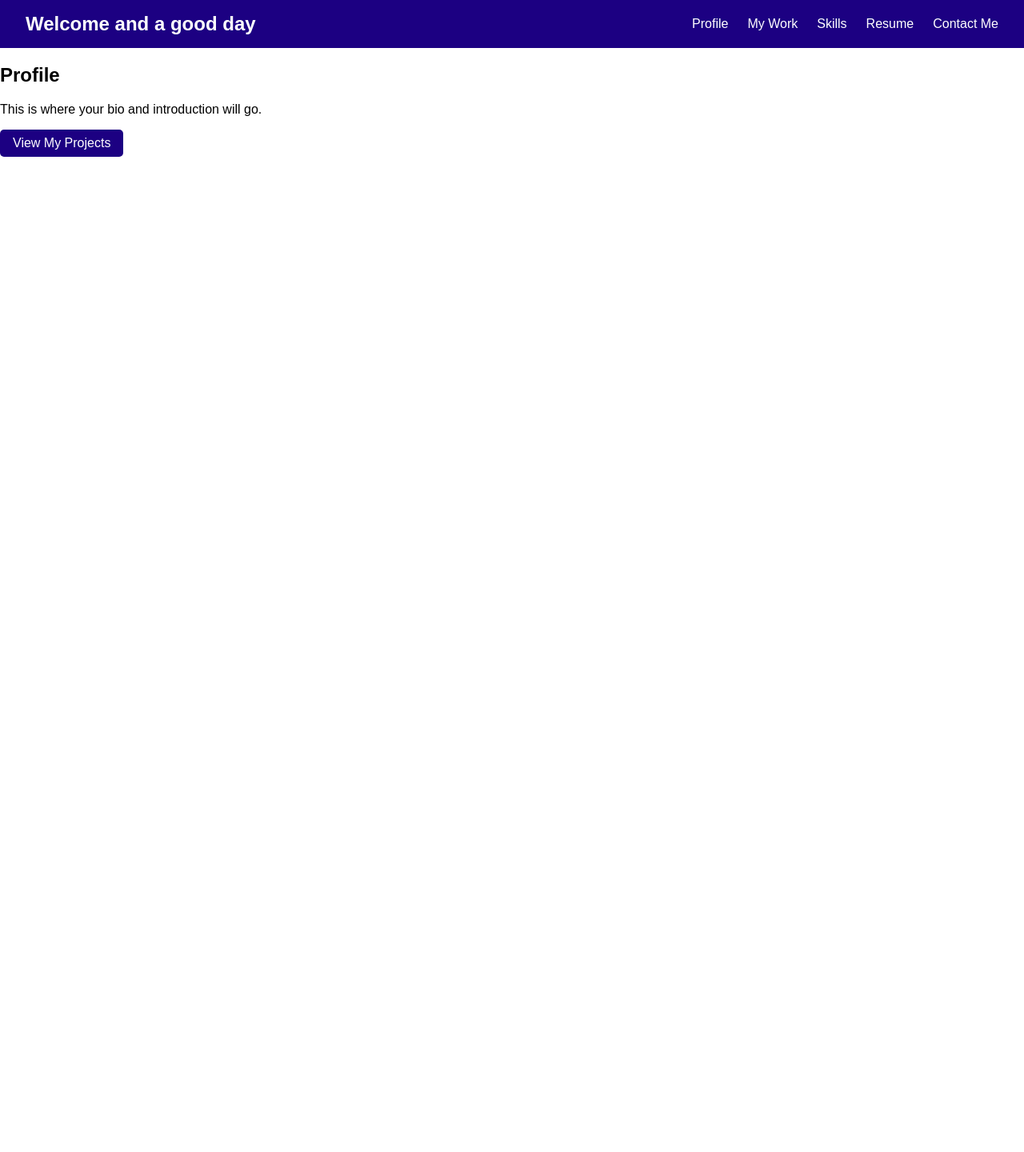
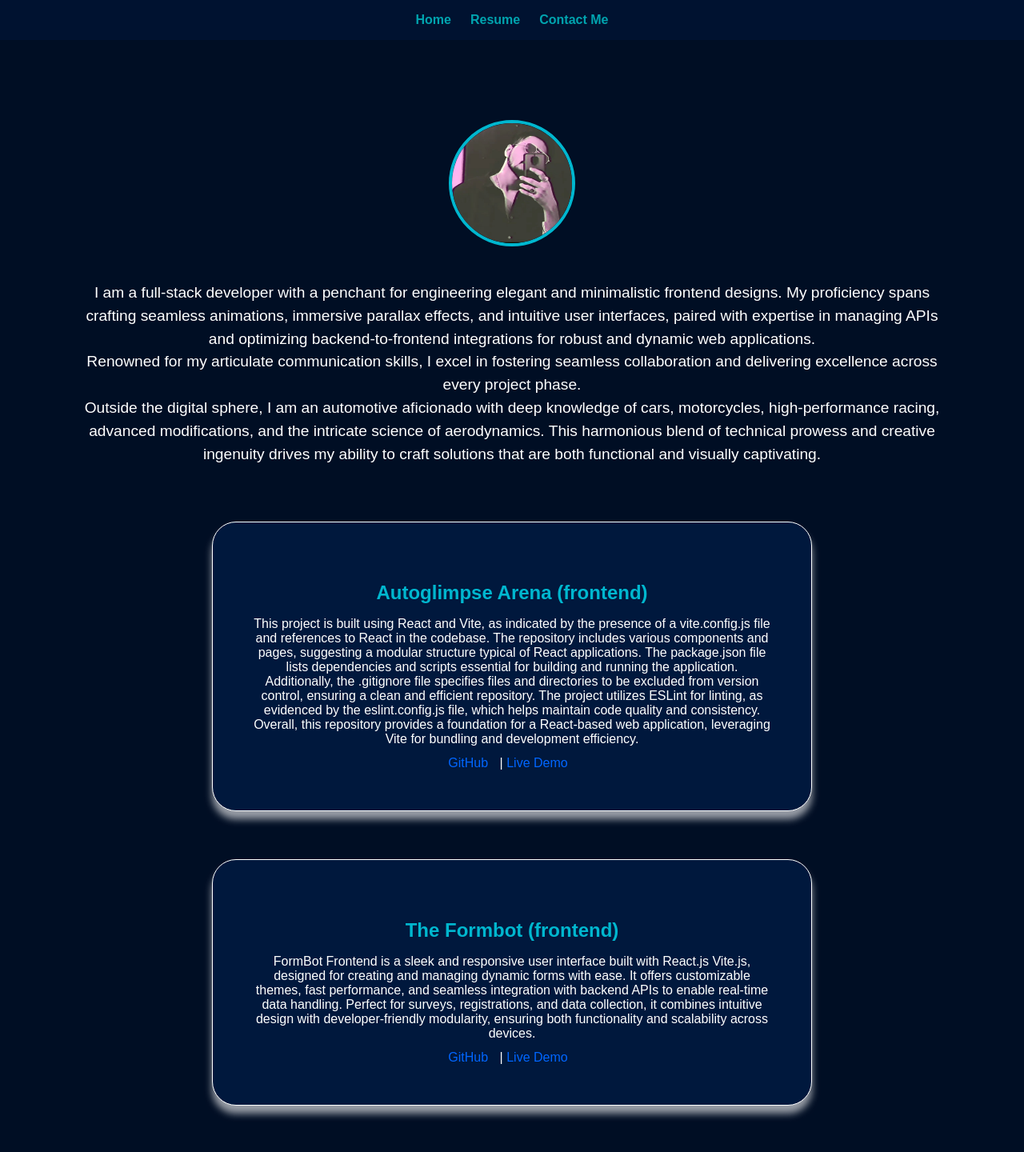
Before and after one commit to ankitsingh11411/port_frontend, a React (Vite) app: page / in a window 1280 px wide. Shown: the top 1440 px of the page at 80% size. Before the commit the page ends 800 px from the top, so only its background shows below. Built offline with nearby package versions, Linux system fonts and the light colour scheme.

Commit message:
removed backend for projects

```diff
--- a/package.json
+++ b/package.json
@@ -10,6 +10,7 @@
     "preview": "vite preview"
   },
   "dependencies": {
+    "axios": "^1.7.9",
     "react": "^18.3.1",
     "react-dom": "^18.3.1",
     "react-router-dom": "^7.0.2"
--- a/src/App.jsx
+++ b/src/App.jsx
@@ -2,8 +2,6 @@ import React from 'react';
 import { BrowserRouter as Router, Route, Routes } from 'react-router-dom';
 import Navbar from './components/Navbar';
 import Profile from './components/Profile';
-import Projects from './components/Projects';
-import Skills from './components/Skills';
 import Resume from './components/Resume';
 import Contact from './components/Contact';
 
@@ -14,8 +12,6 @@ function App() {
         <Navbar />
         <Routes>
           <Route path="/" element={<Profile />} />
-          <Route path="/projects" element={<Projects />} />
-          <Route path="/skills" element={<Skills />} />
           <Route path="/resume" element={<Resume />} />
           <Route path="/contact" element={<Contact />} />
         </Routes>
--- /dev/null
+++ b/src/assets/Project.js
@@ -0,0 +1,33 @@
+// assets/Project.js
+const projects = [
+  {
+    title: 'Autoglimpse Arena (frontend)',
+    description:
+      'This project is built using React and Vite, as indicated by the presence of a vite.config.js file and references to React in the codebase. The repository includes various components and pages, suggesting a modular structure typical of React applications. The package.json file lists dependencies and scripts essential for building and running the application. Additionally, the .gitignore file specifies files and directories to be excluded from version control, ensuring a clean and efficient repository. The project utilizes ESLint for linting, as evidenced by the eslint.config.js file, which helps maintain code quality and consistency. Overall, this repository provides a foundation for a React-based web application, leveraging Vite for bundling and development efficiency.',
+    githubLink: 'https://github.com/ankitsingh11411/ag_project',
+    deployedLink: 'https://autoglimpsearena.vercel.app/',
+  },
+  {
+    title: 'The Formbot (frontend)',
+    description:
+      'FormBot Frontend is a sleek and responsive user interface built with React.js Vite.js, designed for creating and managing dynamic forms with ease. It offers customizable themes, fast performance, and seamless integration with backend APIs to enable real-time data handling. Perfect for surveys, registrations, and data collection, it combines intuitive design with developer-friendly modularity, ensuring both functionality and scalability across devices.',
+    githubLink: 'https://github.com/ankitsingh11411/formbot_frontend',
+    deployedLink: 'https://formbot-frontend-theta.vercel.app/',
+  },
+  {
+    title: 'Autoglimpse Admin',
+    description:
+      'AutoGlimpse Admin is a robust and user-friendly admin panel designed for managing cars and operations within the AutoGlimpse Arena. Built with React.js and styled with Tailwind CSS, it offers a responsive and customizable interface for efficiently handling car data, inventory updates, and operational workflows. With features like real-time data integration, intuitive navigation, and powerful management tools, it streamlines administrative tasks while ensuring scalability and performance across devices.',
+    githubLink: 'https://github.com/ankitsingh11411/autoglimpse-admin',
+    deployedLink: 'https://autoglimpse-admin.vercel.app/',
+  },
+  {
+    title: 'Autoglimpse backend (User & Admin)',
+    description:
+      'AutoGlimpse Backend is the robust core powering the AutoGlimpse Arena and Admin panel. Built with Node.js and Express, it handles essential operations like car data management, user authentication, and API integrations. Featuring a scalable architecture, secure endpoints, and seamless communication with the frontend, it ensures efficient processing and reliable performance, making it the backbone of AutoGlimpse’s ecosystem.',
+    githubLink: 'https://github.com/ankitsingh11411/ag_backend',
+    deployedLink: 'https://github.com/ankitsingh11411/ag_backend',
+  },
+];
+
+export default projects;
--- a/src/components/Contact.jsx
+++ b/src/components/Contact.jsx
@@ -2,7 +2,7 @@ import React from 'react';
 
 function Contact() {
   return (
-    <section id="contact">
+    <section>
       <h1>Contact Me</h1>
       <form>
         <label>
--- a/src/components/Navbar.css
+++ /dev/null
@@ -1,32 +0,0 @@
-.navbar {
-  display: flex;
-  justify-content: space-between;
-  align-items: center;
-  padding: 1rem 2rem;
-  background-color: var(--primary-color);
-  color: var(--background-color);
-}
-
-.logo {
-  font-size: 1.5rem;
-  font-weight: bold;
-}
-
-.nav-links {
-  list-style: none;
-  display: flex;
-  gap: 1.5rem;
-  margin: 0;
-  padding: 0;
-}
-
-.nav-links a {
-  color: var(--background-color);
-  text-decoration: none;
-  font-size: 1rem;
-  transition: color var(--transition-duration);
-}
-
-.nav-links a:hover {
-  color: var(--accent-color);
-}
--- a/src/components/Navbar.jsx
+++ b/src/components/Navbar.jsx
@@ -1,25 +1,26 @@
 import React from 'react';
-import './Navbar.css';
+import { NavLink } from 'react-router-dom';
+import styles from './Navbar.module.css';
 
 function Navbar() {
+  ``;
   return (
-    <nav className="navbar">
-      <div className="logo">Welcome and a good day</div>
-      <ul className="nav-links">
+    <nav className={styles.navbar}>
+      <ul className={styles.navlinks}>
         <li>
-          <a href="/">Profile</a>
+          <NavLink exact to="/" activeClassName={styles.active}>
+            Home
+          </NavLink>
         </li>
         <li>
-          <a href="/projects">My Work</a>
+          <NavLink to="/resume" activeClassName={styles.active}>
+            Resume
+          </NavLink>
         </li>
         <li>
-          <a href="/skills">Skills</a>
-        </li>
-        <li>
-          <a href="/resume">Resume</a>
-        </li>
-        <li>
-          <a href="/contact">Contact Me</a>
+          <NavLink to="/contact" activeClassName={styles.active}>
+            Contact Me
+          </NavLink>
         </li>
       </ul>
     </nav>
--- /dev/null
+++ b/src/components/Navbar.module.css
@@ -0,0 +1,27 @@
+.navbar {
+  display: flex;
+  justify-content: center;
+  align-items: center;
+  padding: 1rem 2rem;
+  background-color: #001230;
+  box-shadow: 8px 8px 15px #a3a3a3, -8px -8px 15px #ffffff; /* Neumorphism effect */
+}
+
+.navlinks {
+  list-style: none;
+  display: flex;
+  gap: 1.5rem;
+  margin: 0;
+  padding: 0;
+}
+
+.navlinks a {
+  color: #00a4af;
+  text-decoration: none;
+  font-size: 1rem;
+  font-weight: bold;
+}
+
+.navlinks a:hover {
+  color: #00ff95;
+}
--- a/src/components/Profile.jsx
+++ b/src/components/Profile.jsx
@@ -1,13 +1,56 @@
 import React from 'react';
+import styles from './Profile.module.css';
+import mypic from '/mypic.jpg';
+import projects from '../assets/Project.js';
 
 function Profile() {
   return (
-    <section id="profile">
-      <h1>Profile</h1>
-      <p>This is where your bio and introduction will go.</p>
-      <button onClick={() => (window.location.href = '#projects')}>
-        View My Projects
-      </button>
+    <section className={styles.profile}>
+      <img src={mypic} alt="Profile" className={styles['profile-image']} />
+      <p className={styles['profile-description']}>
+        I am a full-stack developer with a penchant for engineering elegant and
+        minimalistic frontend designs. My proficiency spans crafting seamless
+        animations, immersive parallax effects, and intuitive user interfaces,
+        paired with expertise in managing APIs and optimizing
+        backend-to-frontend integrations for robust and dynamic web
+        applications. <br /> Renowned for my articulate communication skills, I
+        excel in fostering seamless collaboration and delivering excellence
+        across every project phase. <br />
+        Outside the digital sphere, I am an automotive aficionado with deep
+        knowledge of cars, motorcycles, high-performance racing, advanced
+        modifications, and the intricate science of aerodynamics. This
+        harmonious blend of technical prowess and creative ingenuity drives my
+        ability to craft solutions that are both functional and visually
+        captivating.
+      </p>
+
+      <div className={styles['project-cards']}>
+        {projects.length > 0 ? (
+          projects.map((project, index) => (
+            <div key={index} className={styles['project-card']}>
+              <h3>{project.title}</h3>
+              <p>{project.description}</p>
+              <a
+                href={project.githubLink}
+                target="_blank"
+                rel="noopener noreferrer"
+              >
+                GitHub
+              </a>
+              {' | '}
+              <a
+                href={project.deployedLink}
+                target="_blank"
+                rel="noopener noreferrer"
+              >
+                Live Demo
+              </a>
+            </div>
+          ))
+        ) : (
+          <p>No projects available.</p>
+        )}
+      </div>
     </section>
   );
 }
--- /dev/null
+++ b/src/components/Profile.module.css
@@ -0,0 +1,127 @@
+.profile {
+  padding: 100px;
+  text-align: center;
+  background-color: #000e24;
+  color: white;
+  font-family: 'Poppins', sans-serif;
+}
+
+.profile-image {
+  width: 150px;
+  height: 150px;
+  border-radius: 50%;
+  margin-bottom: 20px;
+  border: 4px solid #00b7cf;
+}
+
+.profile-image:hover {
+  transform: scale(1.1);
+  transition: transform 0.3s ease;
+  box-shadow: 0 15px 15px rgba(0, 200, 214, 0.4);
+}
+
+.profile-description {
+  margin-top: 20px;
+  text-align: center;
+  line-height: 1.5;
+  font-family: 'Poppins', sans-serif;
+  font-size: 1.2rem;
+}
+
+.project-cards {
+  display: flex;
+  flex-direction: column;
+  align-items: center;
+  justify-content: center;
+  gap: 20px;
+  margin-top: 50px;
+}
+
+.project-card {
+  margin: 20px;
+  border: 1px solid #ffffff;
+  border-radius: 30px;
+  padding: 50px;
+  width: 60%;
+  box-shadow: 0 10px 10px rgba(255, 255, 255, 0.6);
+  background-color: #00183d;
+  transition: transform 0.3s ease, box-shadow 0.3s ease;
+}
+
+.project-card:hover {
+  transform: translateY(-10px);
+  box-shadow: 0 20px 20px rgba(0, 200, 214, 0.6);
+}
+
+.project-card h3 {
+  margin-bottom: 8px;
+  font-size: 1.5rem;
+  color: #00b7cf;
+}
+
+.project-card p {
+  margin-bottom: 12px;
+  font-size: 1rem;
+  color: #ffffff;
+}
+
+.project-card a {
+  color: #0066ff;
+  text-decoration: none;
+  margin-right: 10px;
+}
+
+.project-card a:hover {
+  text-decoration: underline;
+}
+
+@media (max-width: 768px) {
+  .profile {
+    padding: 30px 10px;
+  }
+
+  .profile-image {
+    width: 100px;
+    height: 100px;
+  }
+
+  .profile-description {
+    font-size: 0.9rem;
+  }
+
+  .project-card {
+    padding: 20px;
+    width: 90%;
+  }
+
+  .project-card h3 {
+    font-size: 1rem;
+  }
+
+  .project-card p {
+    font-size: 0.8rem;
+  }
+}
+
+@media (max-width: 480px) {
+  .profile {
+    padding: 20px 10px;
+  }
+
+  .profile-description {
+    font-size: 0.8rem;
+  }
+
+  .project-card {
+    padding: 15px;
+    width: 90%;
+  }
+
+  .project-card h3 {
+    font-size: 0.9rem;
+  }
+
+  .project-card p {
+    font-size: 0.7rem;
+  }
+}
--- a/src/components/Projects.jsx
+++ /dev/null
@@ -1,12 +0,0 @@
-import React from 'react';
-
-function Projects() {
-  return (
-    <section id="projects">
-      <h1>My Work</h1>
-      <p>Here is where your project cards will be displayed!</p>
-    </section>
-  );
-}
-
-export default Projects;
--- a/src/components/Skills.jsx
+++ /dev/null
@@ -1,12 +0,0 @@
-import React from 'react';
-
-function Skills() {
-  return (
-    <section id="skills">
-      <h1>Skills</h1>
-      <p>List your skills and tools here (e.g., JavaScript, AWS, etc.).</p>
-    </section>
-  );
-}
-
-export default Skills;
```
Also changed, not shown: public/mypic.jpg (added), src/components/Contact.module.css (added), 1 other file (tests, documents, lock files or other folders).
